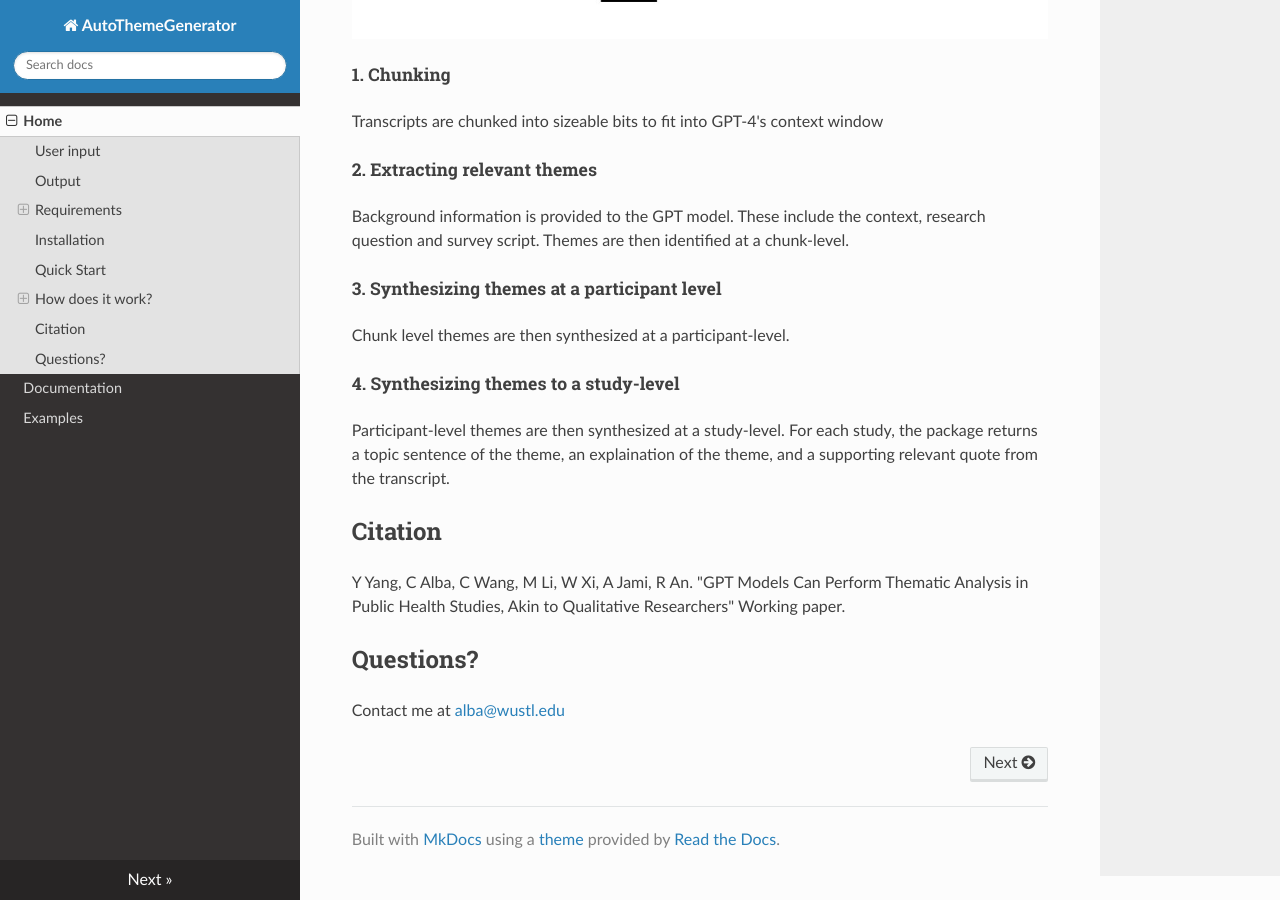
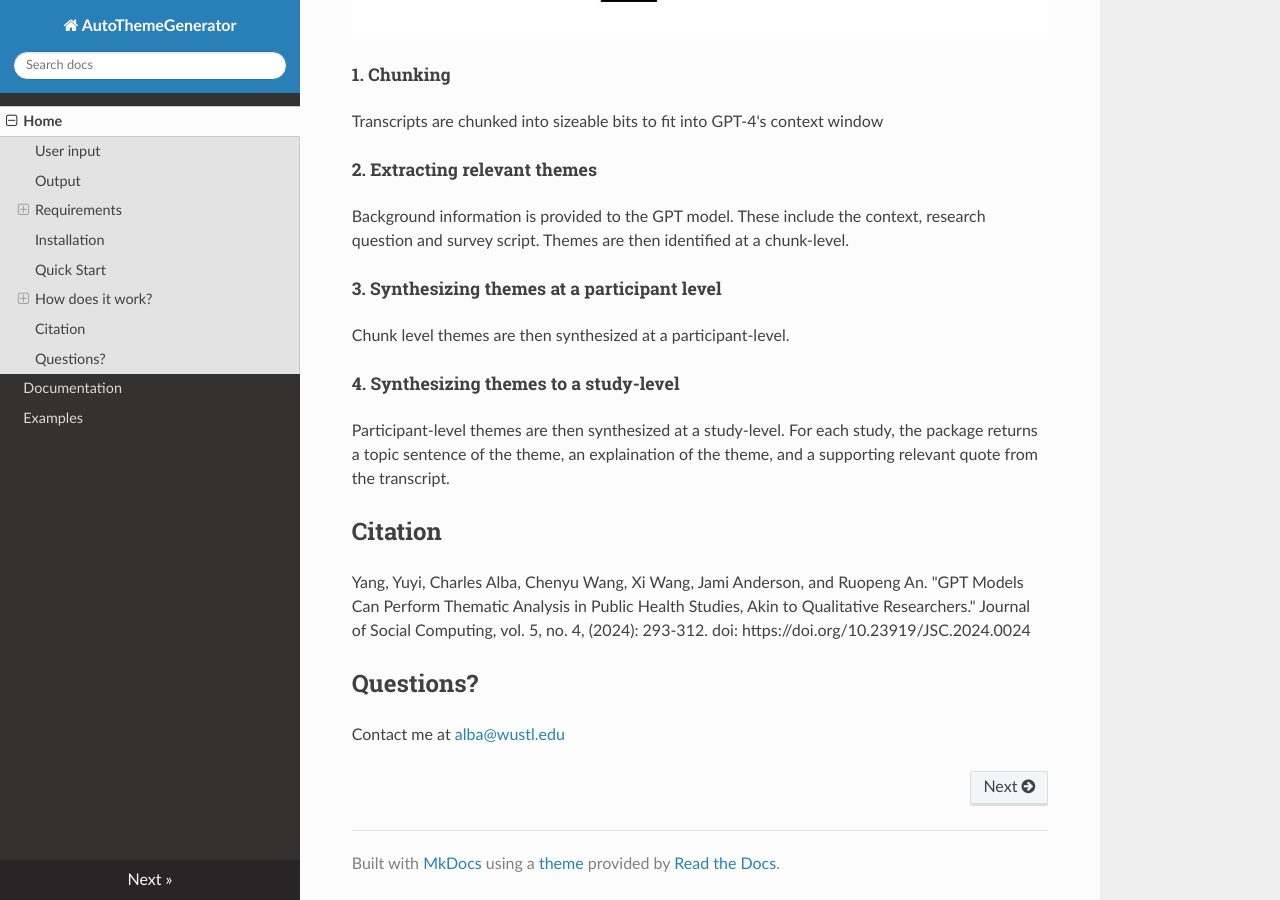
Before and after one commit to cja5553/ReadTheDocs_AutoThemeGenerator, an MkDocs documentation site: the page built from docs/index.md, in a window 1280 px wide and 900 px high, scrolled down 4184 px. Built offline with MkDocs 1.6.1, drawn with Linux system fonts in a browser that asks for light colours; nearby versions of some CDN libraries.

Commit message:
updated reference to reflect acceptance

```diff
--- a/docs/index.md
+++ b/docs/index.md
@@ -3,10 +3,10 @@ AutoThemeGenerator is a package that allows you to perform thematic analysis in
 
 <p align="center">
   <a href="https://cja5553.github.io/ReadTheDocs_AutoThemeGenerator/">
-    <img src="https://img.shields.io/badge/Documentation-v0.1.8-orange" alt="Documentation">
+    <img src="https://img.shields.io/badge/Documentation-v0.1.9-orange" alt="Documentation">
   </a>
   <a href="https://pypi.org/project/AutoThemeGenerator/">
-    <img src="https://img.shields.io/badge/pypi_package-v0.1.8-brightgreen" alt="pypi package">
+    <img src="https://img.shields.io/badge/pypi_package-v0.1.9-brightgreen" alt="pypi package">
   </a>
   <a href="https://github.com/cja5553/AutoThemeGenerator">
     <img src="https://img.shields.io/badge/github_source_code-source_code?logo=github&color=green" alt="GitHub Source Code">
@@ -173,8 +173,7 @@ Chunk level themes are then synthesized at a participant-level.
 Participant-level themes are then synthesized at a study-level. For each study, the package returns a topic sentence of the theme, an explaination of the theme, and a supporting relevant quote from the transcript.
 
 ## Citation
-Y Yang, C Alba, C Wang, M Li, W Xi, A Jami, R An. "GPT Models Can Perform Thematic Analysis in Public Health Studies, Akin to Qualitative Researchers" Working paper.
-
+Yang, Yuyi, Charles Alba, Chenyu Wang, Xi Wang, Jami Anderson, and Ruopeng An. "GPT Models Can Perform Thematic Analysis in Public Health Studies, Akin to Qualitative Researchers." Journal of Social Computing, vol. 5, no. 4, (2024): 293-312. doi: https://doi.org/10.23919/JSC.2024.0024
 
 ## Questions?
 Contact me at [alba@wustl.edu](mailto:alba@wustl.edu)
```
